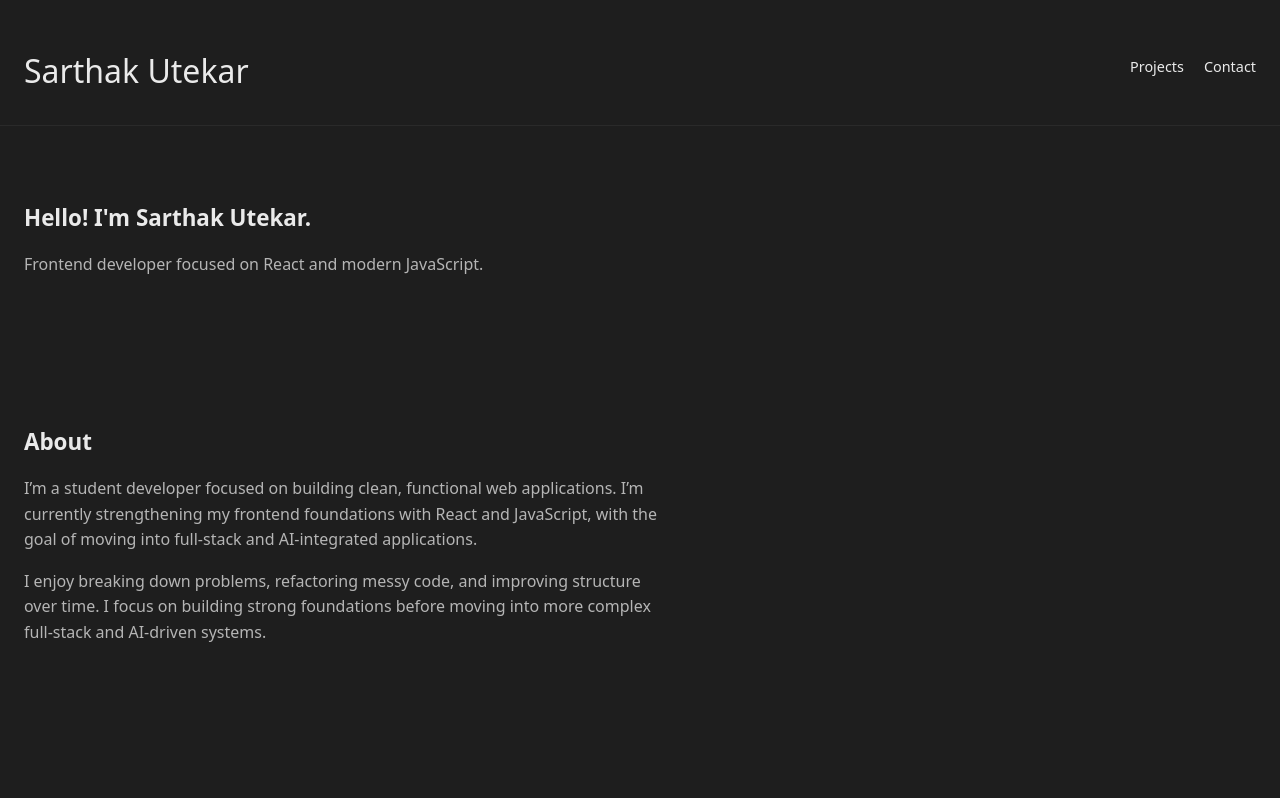
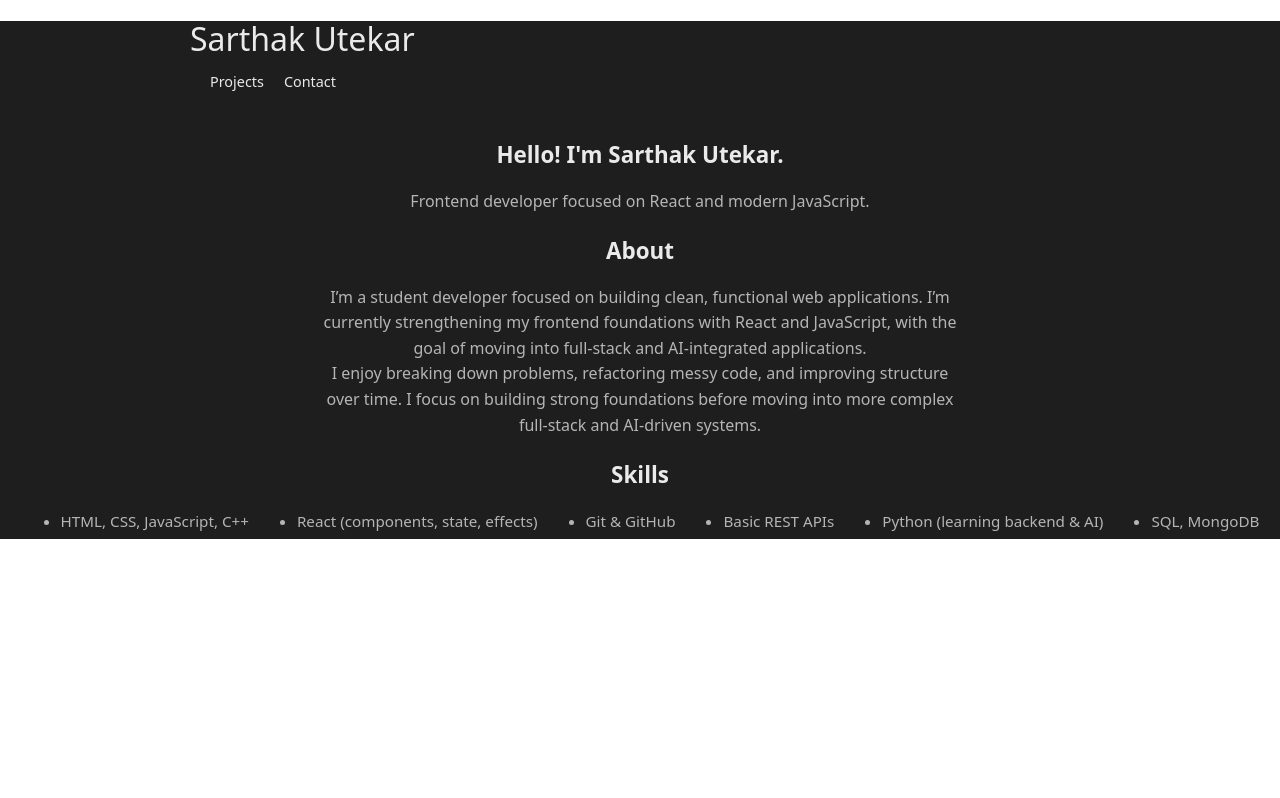
Before and after one commit to ByteEyed/portfolio-react, a React (Vite) app: page / in a window 1280 px wide. Shown: the top 798 px of the page. Built offline with nearby package versions, Linux system fonts and the light colour scheme.

Commit message:
Projects Card center alignment

```diff
--- a/src/index.css
+++ b/src/index.css
@@ -27,6 +27,7 @@ a {
   color: #646cff;
   text-decoration: inherit;
 }
+
 a:hover {
   color: #535bf2;
 }
@@ -56,9 +57,11 @@ button {
   cursor: pointer;
   transition: border-color 0.25s;
 }
+
 button:hover {
   border-color: #646cff;
 }
+
 button:focus,
 button:focus-visible {
   outline: 4px auto -webkit-focus-ring-color;
@@ -69,19 +72,21 @@ button:focus-visible {
     color: #213547;
     background-color: #ffffff;
   }
+
   a:hover {
     color: #747bff;
   }
+
   button {
     background-color: #f9f9f9;
   }
 }
 
 .projects-grid {
-  display: grid;
-  grid-template-columns: repeat(auto-fit, minmax(260px, 1fr));
-  gap: 1.5rem;
-  max-width: 900px;
+  display: flex;
+  flex-wrap: wrap;
+  justify-content: center;
+  gap: 2rem;
 }
 
 .project-card {
@@ -122,6 +127,7 @@ button {
   border-radius: 6px;
   cursor: pointer;
 }
+
 .featured {
   border: 2px solid #0b5fff;
   background: #f0f5ff;
@@ -136,13 +142,15 @@ button {
 }
 
 section {
-  padding: 3.5rem 1.5rem;
+  text-align: center;
 }
 
 
 .skills-list {
-  list-style: none;
-  padding: 0;
+  display: flex;
+  justify-content: center;
+  gap: 3rem;
+  flex-wrap: wrap;
 }
 
 .skills-list li {
@@ -163,14 +171,12 @@ h2 {
 p {
   color: var(--text-muted);
   max-width: 650px;
+  margin: 0 auto;
 }
 
 header {
-  padding: 2rem 1.5rem 1.5rem;
-  display: flex;
-  justify-content: space-between;
-  align-items: center;
-  border-bottom: 1px solid #2a2a2a;
+  max-width: 900px;
+  margin: 0 auto;
 }
 
 nav a {
@@ -182,12 +188,6 @@ nav a {
 
 nav a:hover {
   color: var(--accent);
-}
-
-.projects-grid {
-  display: grid;
-  grid-template-columns: repeat(auto-fit, minmax(260px, 1fr));
-  gap: 1.5rem;
 }
 
 .project-card {
@@ -214,17 +214,10 @@ nav a:hover {
 .featured {
   border-left: 4px solid var(--accent);
 }
+
 .skills-list li {
   color: var(--text-muted);
   margin-bottom: 0.4rem;
-}
-
-.skills-list {
-  display: grid;
-  grid-template-columns: repeat(2, minmax(0, 1fr));
-  column-gap: 2rem;
-  row-gap: 0.6rem;
-  max-width: 700px;
 }
 
 
@@ -233,8 +226,9 @@ header {
 }
 
 .page {
-  max-width: 1000px;
+  max-width: 900px;
   margin: 0 auto;
+  padding: 2rem 1.5rem;
 }
 
 .page {
```
